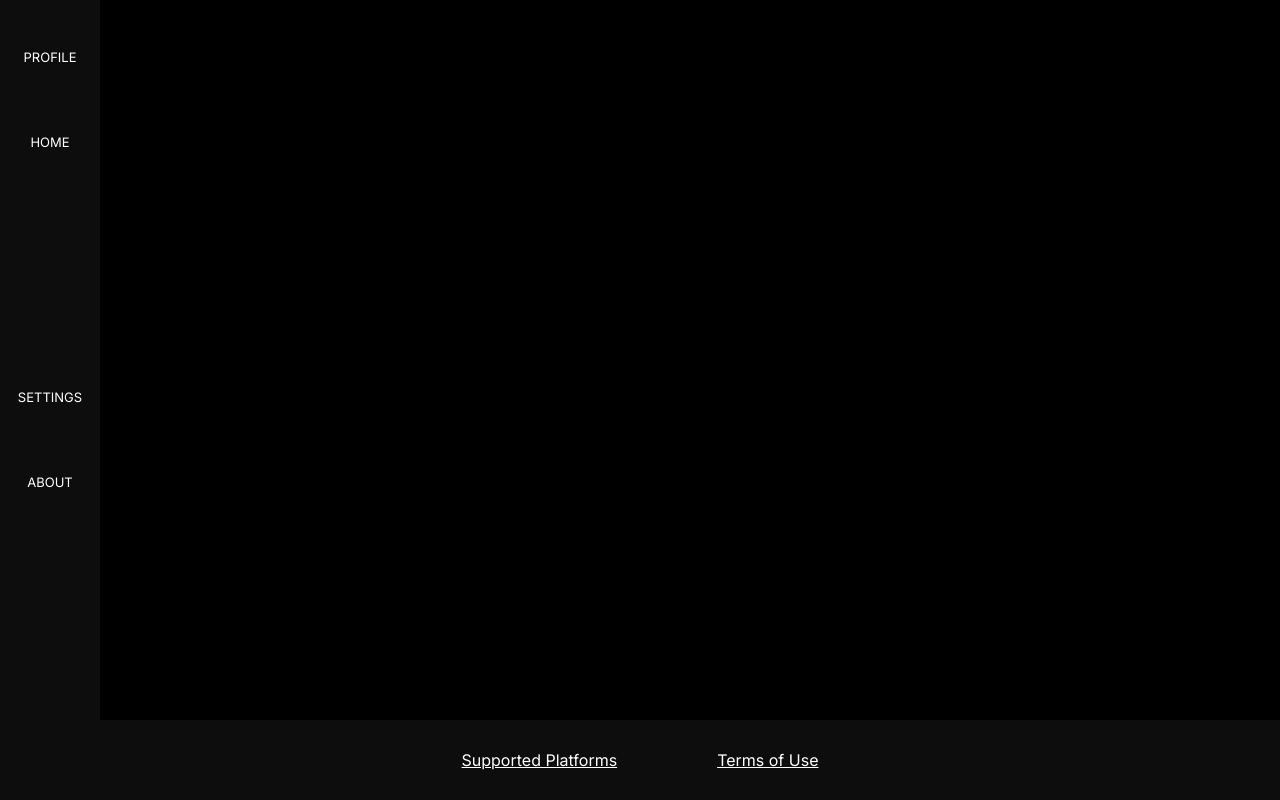
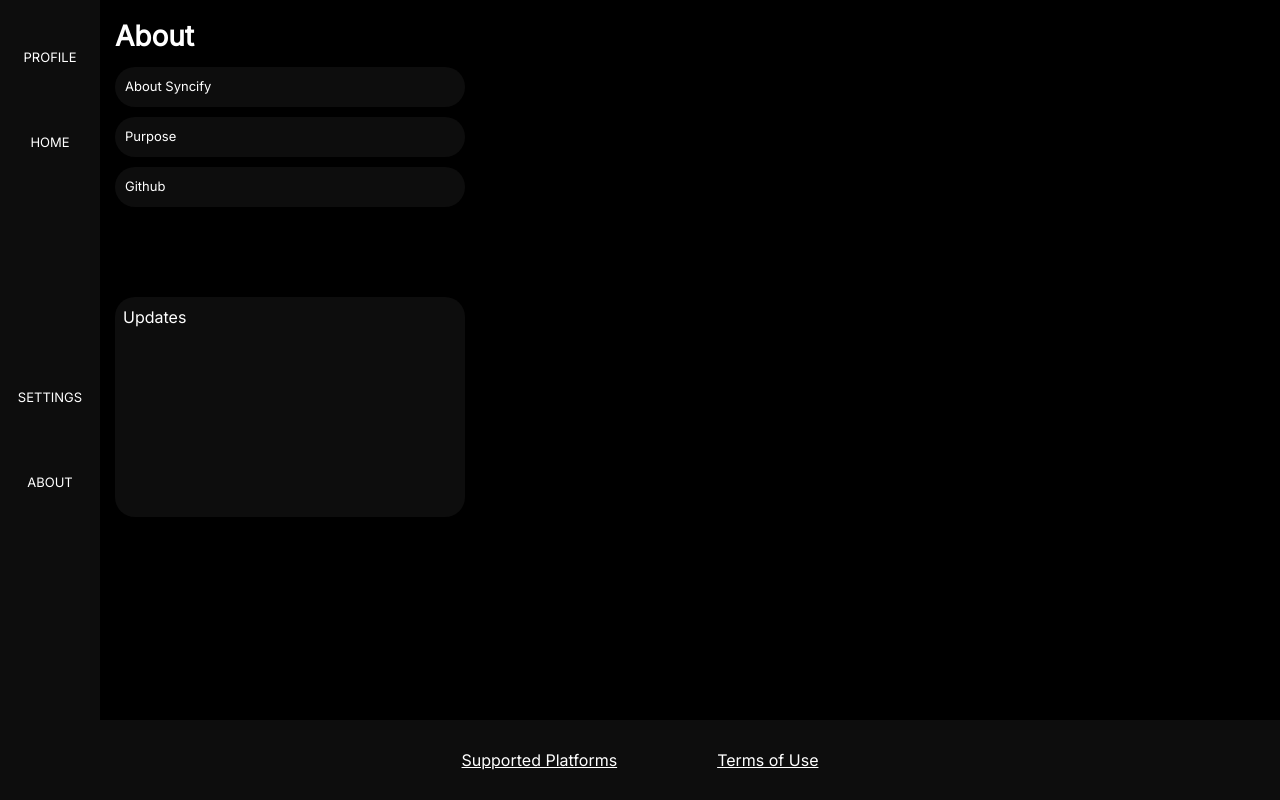
Before and after one commit to oleedee/Syncify, a React (Vite) app: page /about in a window 1280 px wide. Built offline with nearby package versions, Linux system fonts and the light colour scheme; some icons are missing.

Commit message:
Routing and start of about page.

```diff
--- a/src/App.css
+++ b/src/App.css
@@ -124,3 +124,48 @@
   border: 1px solid white;
   border-radius: 10px;
 }
+
+.textbox {
+  background-color: #0D0D0D;
+  margin-bottom: 20px;
+  font-weight: 575;
+  text-align: left;
+  flex-wrap: wrap;
+  padding: 8px;
+  display: flex;
+  justify-content: flex-start;
+  align-items: flex-start;
+  height: 220px;
+  width: 350px;
+  border-radius: 20px;
+  flex: 0 0 auto;
+}
+
+.Buttons {
+  width: 300px;
+  display:flex;
+  flex:1;
+  flex-direction: column;
+  gap:10px;
+}
+
+.Button {
+  height:40px;
+  width:350px;
+  background-color: #0D0D0D;
+  text-align: left;
+  border-radius: 30px;
+  padding: 5px 10px;
+  font-size: 13px;
+}
+
+.Button:hover {
+  cursor: pointer;
+  background-color: white;
+  color: #0D0D0D;
+  font-weight:bold;
+}
+
+.Buttons .Button:nth-child(3) {
+  margin-bottom: 90px;
+}
--- a/src/App.jsx
+++ b/src/App.jsx
@@ -1,6 +1,7 @@
 import Sidebar from "./components/Sidebar";
 import Footer from "./components/Footer";
 import Home from "./components/Home";
+import About from "./components/About";
 import { BrowserRouter as Router, Route, Routes} from 'react-router-dom';
 import './App.css';
 
@@ -13,6 +14,7 @@ const App = () => {
       <div className ='main-content'>
         <Routes>
           <Route path = "/" element={<Home/>} />
+          <Route path = "/about" element={<About/>} />
         </Routes>
         </div>
       </div>
--- /dev/null
+++ b/src/components/About.jsx
@@ -0,0 +1,17 @@
+
+
+function About() {
+        return (
+        <div className = "About">
+            <div className = "Title">About</div>
+                <div className = "Buttons">
+                    <button className = "Button">About Syncify</button>
+                    <button className = "Button">Purpose</button>
+                    <button className = "Button">Github</button>
+                </div>
+            <div className = "textbox">Updates</div>
+        </div>
+        )
+}
+
+export default About;
--- a/src/components/Home.jsx
+++ b/src/components/Home.jsx
@@ -1,7 +1,10 @@
 import "../App.css"
 import { HomeContents } from "./HomeContents"
+import { useNavigate } from "react-router-dom"
 
 function Home ()  {
+    const navigate = useNavigate();
+
     return (
         <div className = "Home">
         <div className = "Title">Syncify</div>
@@ -10,7 +13,7 @@ function Home ()  {
                     return(
                         <li key = {key}
                         className = "box"
-                        onClick={() => {window.location.pathname = val.link;
+                        onClick={() => {navigate(val.link);
                         }}>
                             <div>{val.title}</div>
                         </li>
--- a/src/components/Sidebar.jsx
+++ b/src/components/Sidebar.jsx
@@ -1,7 +1,10 @@
 import "../App.css"
 import {SidebarData} from './SidebarData'
+import { useNavigate } from "react-router-dom"
 
 function Sidebar() {
+    const navigate = useNavigate();
+
     return(
         <div className = "Sidebar">
             <ul className = "SidebarList">
@@ -9,7 +12,7 @@ function Sidebar() {
                 return (
                 <li key = {key}
                 className="row"
-                onClick={() => {window.location.pathname = val.link;
+                onClick={() => {navigate(val.link);
 
                 }}>
                 <div id = "icon">{val.icon}</div>
```
